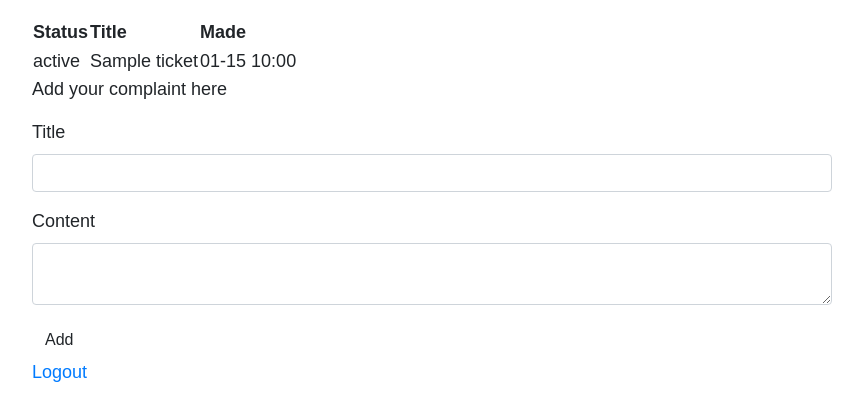
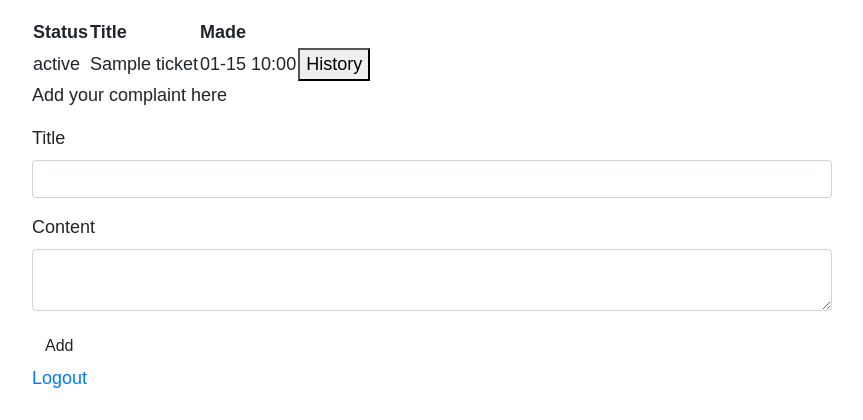
Before and after one commit to nbenin/Pomodoro, a Symfony app: template templates/customer/customer.html.twig in a window 1280 px wide. Shown: the top 420 px of the page, without its empty margins (208-1071 px from the left). Run offline with Twig, Linux system fonts and the light colour scheme; the template is opened without the code that fills it: most values are stand-ins (such as "Sample title", 1, 10 or a date in 2020); form fields are guessed from the names that the template uses; some libraries are stand-ins or nearby versions.

Commit message:
customer fixed

```diff
--- a/templates/customer/customer.html.twig
+++ b/templates/customer/customer.html.twig
@@ -20,6 +20,7 @@
             <td>{{ ticket.status }}</td>
             <td>{{ ticket.title }}</td>
             <td>{{ ticket.time|date("m-d H:i") }}</td>
+            <td><form><button>History</button></form></td>
         </tr>
     {% endfor %}
 </table>
```
